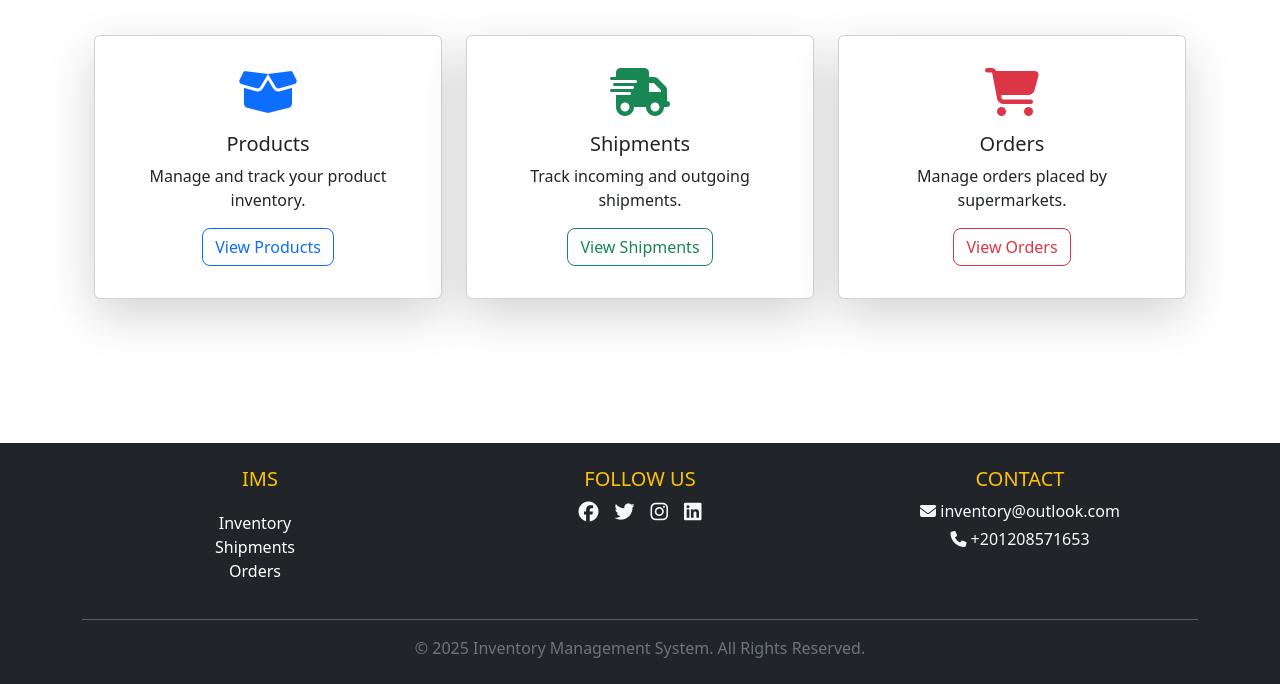
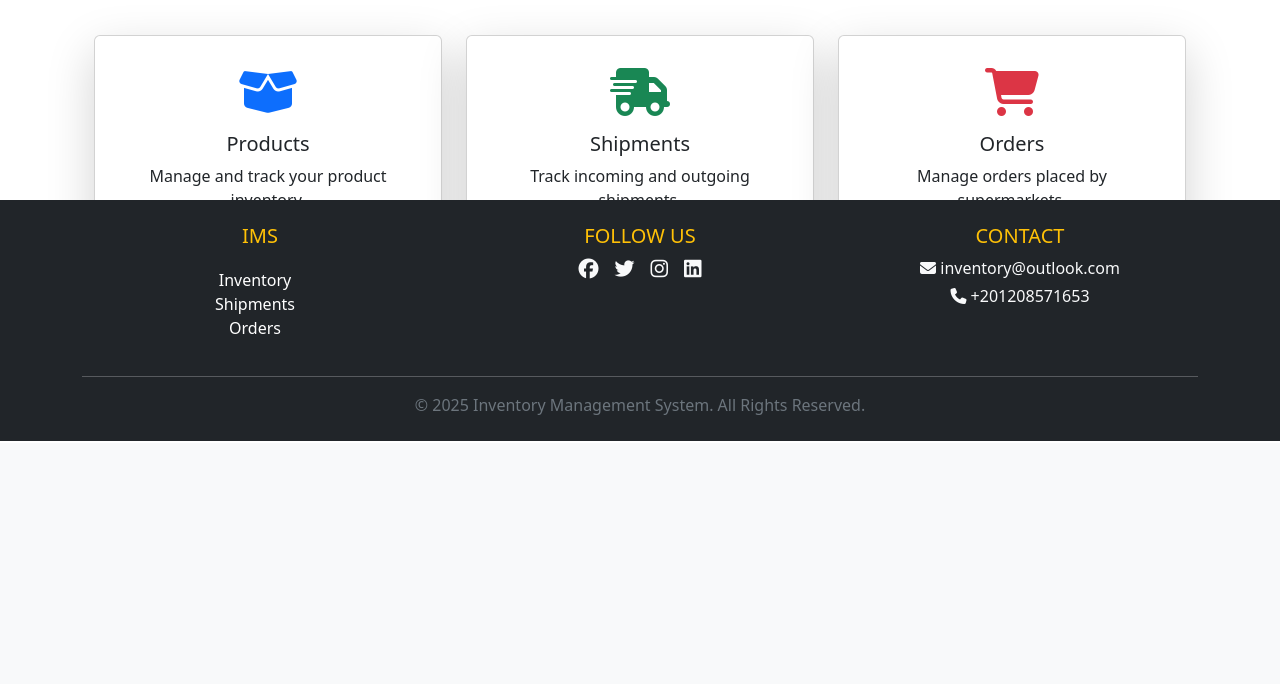
Before and after one commit to AhmedMazenNn/Inventory_Management_System, a Django app: template Inventory_Management_System/accounts/templates/accounts/home.html in a window 1280 px wide. Shown: the part 359-1043 px from the top of the page. After the commit the page ends 800 px from the top, so only its background shows below. Run offline with Django 3.2, Linux system fonts and the light colour scheme; the template is opened without the code that fills it, so the values that code supplies are empty.

Commit message:
fixed issue regarding footer

```diff
--- a/Inventory_Management_System/templates/components/footer.html
+++ b/Inventory_Management_System/templates/components/footer.html
@@ -3,7 +3,7 @@
 <link rel="stylesheet" href="https://cdnjs.cloudflare.com/ajax/libs/font-awesome/6.5.1/css/all.min.css">
 <link rel="stylesheet" type="text/css" href="{% static 'css/footer.css' %}"/>
 
-<footer class="footer mt-auto py-3  bg-dark text-light py-4 mt-5">
+<footer class="footer mt-auto py-3  bg-dark text-light py-4 mt-5"style="position: absolute; bottom: 0; width: 100%;">
     <div class="container text-center">
         <div class="row">
             <div class="col-md-4">
```
